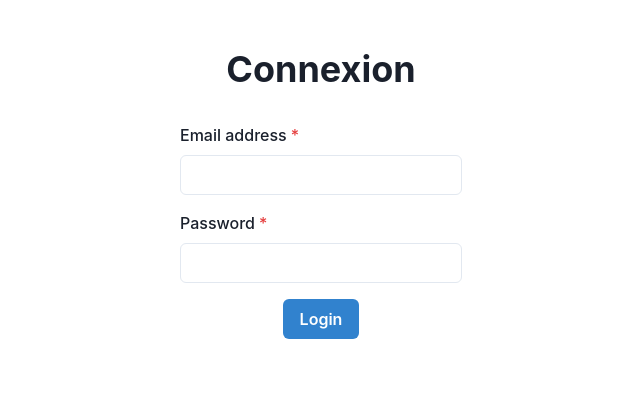
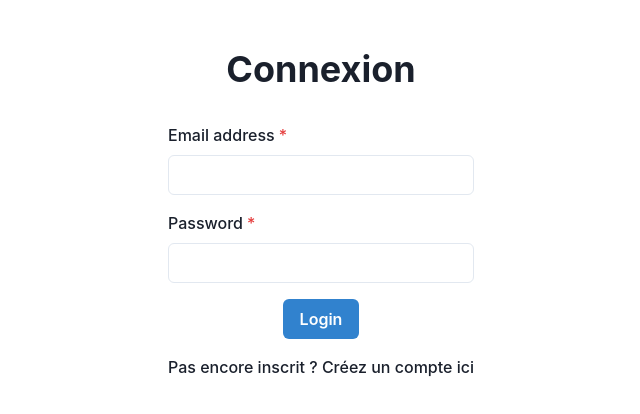
Before and after one commit to lerbix/SmartFlow-Blockchain-Cardano, a React (Vite) app in the folder cardano-front/: page / in a window 1280 px wide. Shown: the top 414 px of the page, without its empty margins (319-959 px from the left). Built offline with nearby package versions, Linux system fonts and the light colour scheme.

Commit message:
ajout lien vers page d'inscription

```diff
--- a/cardano-front/src/pages/LogInPage.jsx
+++ b/cardano-front/src/pages/LogInPage.jsx
@@ -1,5 +1,5 @@
-import { Box, Container, Heading } from "@chakra-ui/react";
-import LogForm from "../components/LogForm.jsx";
+import {Box, Container, Heading, Link } from "@chakra-ui/react";
+import LogForm  from "../components/LogForm.jsx";
 
 const RegisterPage = () => {
     return (
@@ -9,6 +9,9 @@ const RegisterPage = () => {
                     Connexion
                 </Heading>
                 <LogForm />
+                <Box textAlign="center" mt={4}>
+                    <Link href="/register">Pas encore inscrit ? Créez un compte ici</Link>
+                </Box>
             </Container>
         </Box>
     );
```
